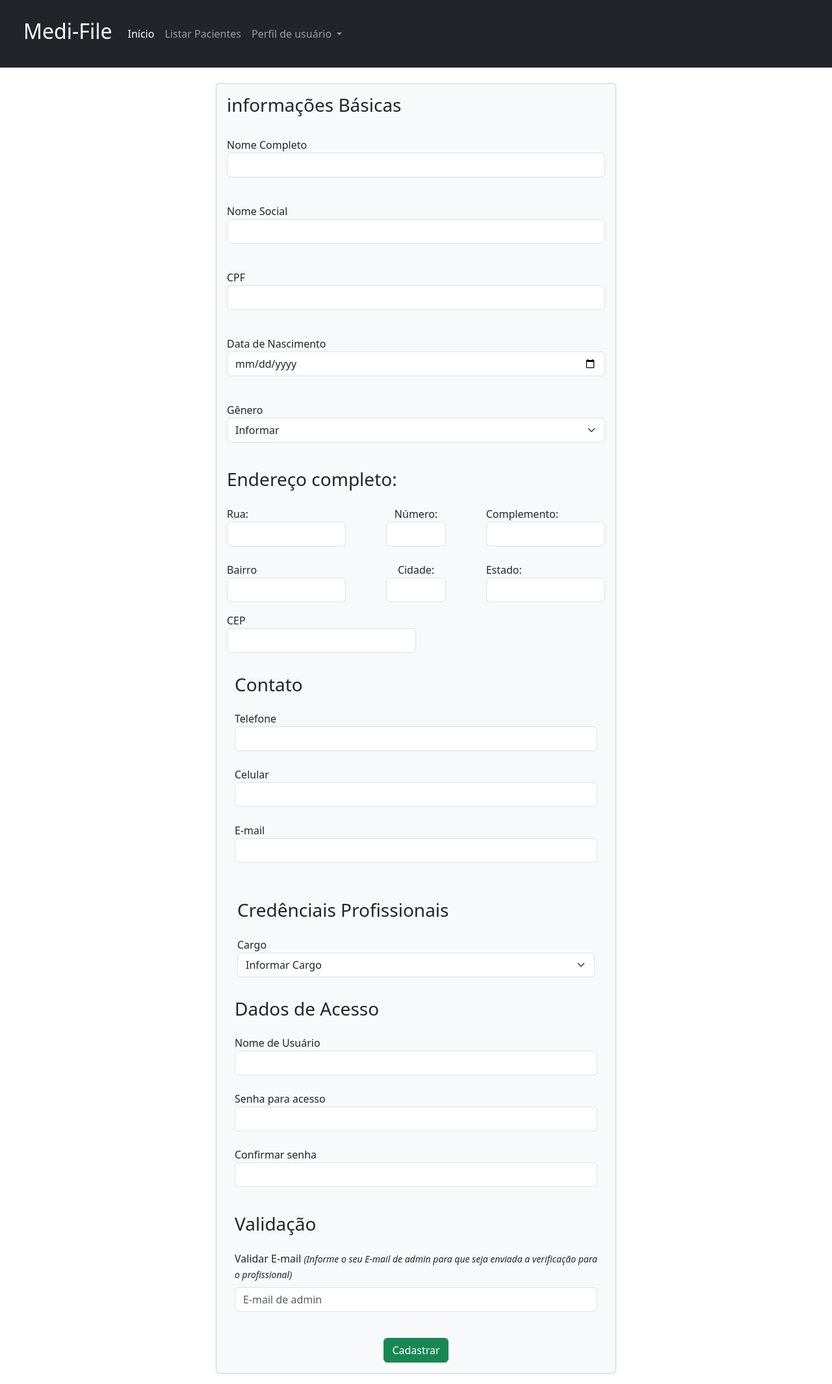
After one commit to LucasPaulo001/Medi-File, a Node server app: template src/views/admin/proRegistration.handlebars in a window 1280 px wide. The commit adds this page. Shown: the whole page at 65% size. Run offline with Node 20, Linux system fonts and the light colour scheme; the template is opened without the code that fills it, so the values that code supplies are empty; some libraries are stand-ins or nearby versions.

Commit message:
melhorias de interface e adição de forms para cadastro de profissionais/funcionalidade de cadastro de funcionais e validação de token via email

```diff
--- a/app.js
+++ b/app.js
@@ -10,6 +10,7 @@ const homeRoutes = require('./src/routes/homeRoutes')
 const registerPatientRoutes = require('./src/routes/registerPatient')
 const patientList = require('./src/routes/patientList')
 const perfilUser = require('./src/routes/perfilUser')
+const proRegister = require('./src/routes/authProfessionals')
 
 const connectDB = require('./src/config/db')
 const sessionConfig = require('./src/config/session')
@@ -62,6 +63,9 @@ const app = express()
         //Rota de listagem de dados do usuário
         app.use('/admin', perfilUser)
 
+        //Rota de cadastro de profissionais
+        app.use('/admin', proRegister)
+
 //Configuração de conexão ao servidor
 const PORT = 8081
 app.listen(PORT, () => {
--- a/package.json
+++ b/package.json
@@ -5,6 +5,7 @@
     "express-handlebars": "^8.0.1",
     "express-session": "^1.18.1",
     "moment": "^2.30.1",
-    "mongoose": "^8.8.4"
+    "mongoose": "^8.8.4",
+    "nodemailer": "^6.9.16"
   }
 }
--- /dev/null
+++ b/public/css/pageCadProfessionals.css
@@ -0,0 +1,6 @@
+.number{
+    align-items: center;
+    display: flex !important;
+    justify-content: center;
+    flex-direction: column;
+}
--- a/public/js/code.js
+++ b/public/js/code.js
@@ -3,19 +3,34 @@ console.log('ola')
 function verificar(role){
     const crm = document.getElementById('crm')
     const corem = document.getElementById('corem')
+    const espMedica = document.getElementById('espMedica')
+
     if(role == 'medico'){
         crm.classList.remove('d-none')
+        espMedica.classList.remove('d-none')
     }
     else{
         crm.classList.add('d-none')
     }
-    if(role == 'enfermeiro' || role == 'tec. enfermagem'){
+
+    if(role == 'enfermeiro'){
         corem.classList.remove('d-none')
+        espMedica.classList.add('d-none')
     }
     else{
         corem.classList.add('d-none')
     }
     console.log(role)
+}
+function verificarGen(value){
+    const otherGen = document.getElementById('outroGen')
+    if(value == 'outro'){
+        otherGen.classList.remove('d-none')
+    }
+    else{
+        otherGen.classList.add('d-none')
+    }
+    console.log(value)
 }
 //Verificar se os campos CRM e COREM estão vazios ou não
 document.querySelector('form').addEventListener('submit', (event) => {
--- a/public/js/windowsHome.js
+++ b/public/js/windowsHome.js
@@ -23,7 +23,7 @@ if(localHour >= 18){
     img.src = '/assets/images/noite.png'
     msg.appendChild(img)
 }
-else if(localHour > 0 && localHour < 5){
+else if(localHour >= 0 && localHour < 5){
     msg.innerHTML = "<h4>Tenha uma Boa Madrugada!</h4>"
     img.style.height = '90px'
     img.src = '/assets/images/madrugada.png'
--- a/src/models/Patient.js
+++ b/src/models/Patient.js
@@ -5,6 +5,10 @@ const Schema = mongoose.Schema
 //Criando modelo de paciente para o banco de dados
 const patientSchema = new Schema({
     nomePaciente: {
+        type: String,
+        required: true
+    },
+    nomeSocial: {
         type: String,
         required: true
     },
--- a/src/routes/registerPatient.js
+++ b/src/routes/registerPatient.js
@@ -5,6 +5,7 @@ const connectDB = require('../config/db')
 const moment = require('moment')
 const patientRoute = express.Router()
 const Paciente = require('../models/Patient')
+const { isAdmin } = require('../config/permissions')
 
 //Conectando ao banco de dados
     connectDB()
@@ -13,15 +14,16 @@ const Paciente = require('../models/Patient')
     // patientRoute.get('/register-patient', (req, res) => {
     //     res.render('admin/home')
     // })
-    patientRoute.post('/home', (req, res) => {
+    patientRoute.post('/home', isAdmin, (req, res) => {
         //Pegando dados de paciente do forms
-            const {nomePaciente, dataNascimento, genero, cpf, phone, alergias} = req.body
+            const {nomePaciente, nomeSocial, dataNascimento, genero, cpf, phone, alergias} = req.body
 
         //Criando novo paciente
             const formateddate = moment(dataNascimento).format('YYYY-MM-DD')
 
             new Paciente({
                 nomePaciente: nomePaciente,
+                nomeSocial: nomeSocial,
                 dataNascimento: formateddate,
                 genero: genero,
                 cpf: cpf,
--- a/src/views/admin/patientList.handlebars
+++ b/src/views/admin/patientList.handlebars
@@ -23,6 +23,7 @@
                     <thead>
                         <tr>
                             <th scope="col">Nome</th>
+                            <th scope="col">Nome Social</th>
                             <th scope="col">Data de nascimento</th>
                             <th scope="col">Gênero</th>
                             <th scope="col">CPF</th>
@@ -34,6 +35,7 @@
                         {{#each pacientes}}
                             <tr>
                                     <td>{{this.nomePaciente}}</td>
+                                    <td>{{this.nomeSocial}}</td>
                                     <td>{{this.dataNascimento}}</td>
                                     <td>{{this.genero}}</td>
                                     <td>{{this.cpf}}</td>
--- a/src/views/admin/perfilUser.handlebars
+++ b/src/views/admin/perfilUser.handlebars
@@ -12,7 +12,8 @@
                 <h2>Seus dados</h2>
             </div>
             <ul class="list-group mt-4 list-group-flush">
-                <li class="list-group-item">Nome de Usuário: <strong>{{data.nome}}</strong></li>
+                <li class="list-group-item">Nome Completo: <strong>{{data.nome}}</strong></li>
+                <li class="list-group-item">Nome de usuário: <strong>{{data.nomeuser}}</strong></li>
                 <li class="list-group-item">E-mail: <strong>{{data.email}}</strong></li>
                 <li class="list-group-item">Função no Sistema: <span class="text-success">{{data.role}}</span></li>
             </ul>
--- /dev/null
+++ b/src/views/admin/proRegistration.handlebars
@@ -0,0 +1,156 @@
+<!DOCTYPE html>
+<html lang="pt-br">
+<head>
+    <meta charset="UTF-8">
+    <meta name="viewport" content="width=device-width, initial-scale=1.0">
+    <title>Medi-File (Registro de Profissionais)</title>
+    <link rel="stylesheet" href="/css/pageCadProfessionals.css">
+</head>
+<body>
+    <dir class="container mt-4 w-50">
+        {{!-- Parte de informações básicas --}}
+        <form action="/admin/registerPro" method="post">
+            <div class="card bg-light p-3">
+                <h3>informações Básicas</h3>
+                <div class="mb-3 mt-4">
+                    <label for="nomePro">Nome Completo</label>
+                    <input type="text" id="nomePro" name="nome" class="form-control">
+                </div>
+                <div class="mb-3 mt-4">
+                    <label for="nomeSocial">Nome Social</label>
+                    <input type="text" name="nomeuser" id="nomeSocial" class="form-control">
+                </div>
+                <div class="mb-3 mt-4">
+                    <label for="cpf-pro">CPF</label>
+                    <input type="text" name="cpfDoProfissional" id="cpf-pro" class="form-control">
+                </div>
+                <div class="mb-3 mt-4">
+                    <label for="nascPro">Data de Nascimento</label>
+                    <input type="date" name="dataNascimentoProfissional" id="nascPro" class="form-control">
+                </div>
+                <div class="mb-3 mt-4">
+                    <label for="genero-Pro">Gênero</label>
+                    <select name="generoProfissional" onclick="verificarGen(document.getElementById('genero-Pro').value)" id="genero-Pro" class="form-select" aria-label="Default select example">
+                        <option selected>Informar</option>
+                        <option value="masculino">Masculino</option>
+                        <option value="feminino">Feminino</option>
+                        <option value="naoEspecificar">Não especificar</option>
+                        <option value="outro">Outro</option>
+                    </select>
+                    <div class="mb-3 mt-4 d-none" id="outroGen">
+                        <label for="generoDiv">Informe</label>
+                        <input type="text" name="outroGenero" class="form-control" id="generoDiv">
+                    </div>
+                </div>
+                {{!-- Parte de endereço --}}
+                <div class="mb-3 mt-4">
+                    <h3>Endereço completo:</h3>
+                    <div class="mb-3 mt-4 d-flex gap-3">
+                        <div>
+                            <label for="street">Rua:</label>
+                            <input type="text" name="rua" id="street" class="form-control">
+                        </div>
+                        <div class="number d-block justify-content-center">
+                            <label for="number">Número:</label>
+                            <input type="text" class="form-control w-50" name="numero">
+                        </div>
+                        <div>
+                            <label for="number">Complemento:</label>
+                            <input type="text" class="form-control w-70" name="complemento">
+                        </div>
+                    </div>
+                    <div class="mb-3 mt-4 d-flex gap-3">
+                        <div>
+                            <label for="neighborhood">Bairro</label>
+                            <input type="text" name="bairro" id="neighborhood" class="form-control">
+                        </div>
+                        <div class="number d-block justify-content-center">
+                            <label for="city">Cidade:</label>
+                            <input type="text" name="cidade" class="form-control w-50" id="city">
+                        </div>
+                        <div>
+                            <label for="state">Estado:</label>
+                            <input type="text" name="estado" class="form-control w-70" id="state">
+                        </div>
+                    </div>
+                    <div class="mb-3 w-50">
+                        <label for="cep">CEP</label>
+                        <input type="text" name="cep" class="form-control" id="cep">
+                    </div>
+                </div>
+                {{!-- Parte de contato --}}
+                <div class="container">
+                    <h3>Contato</h3>
+                    <div class="mb-3 mt-4">
+                        <label for="phone">Telefone</label>
+                        <input type="tel" name="telefone" class="form-control" id="phone">
+                    </div>
+                    <div class="mb-3 mt-4">
+                        <label for="cel">Celular</label>
+                        <input type="tel" name="celular" class="form-control" id="cel">
+                    </div>
+                    <div class="mb-3 mt-4">
+                        <label for="email">E-mail</label>
+                        <input type="text" name="email" class="form-control" id="email">
+                    </div>
+                </div>
+                {{!-- Credênciais profissionais --}}
+                <div class="container mt-4 p-3">
+                    <h3>Credênciais Profissionais</h3>
+                    <div class="mb-3 mt-4">
+                        <label for="role">Cargo</label>
+                        <select class="form-select" onclick="verificar(document.getElementById('role').value)" name="cargo" id="role" aria-label="Default select example">
+                            <option selected>Informar Cargo</option>
+                            <option value="medico">Médico</option>
+                            <option value="enfermeiro">Enfermeiro</option>
+                            <option value="admin">Administrador</option>
+                        </select>
+                    </div>
+                    <div class="mb-3 mt-4 d-none" id="crm">
+                        <label for="crm">CRM</label>
+                        <input type="text" class="form-control" id="crm" name="crm">
+                    </div>
+                    <div class="mb-3 mt-4 d-none" id="corem">
+                        <label for="corem">COREM</label>
+                        <input type="text" class="form-control" id="corem" name="corem">
+                    </div>
+                    <div class="mb-3 mt-4 d-none" id="espMedica">
+                        <label for="espMedica">Especialidade Médica</label>
+                        <input type="text" class="form-control" id="espMedica" name="especialidadeMedica">
+                    </div>
+                </div>
+                {{!-- Dados de acesso --}}
+                <div class="container">
+                    <h3>Dados de Acesso</h3>
+                    <div class="mb-3 mt-4">
+                        <label for="nomeUser">Nome de Usuário</label>
+                        <input type="text" name="nomeDeUsuario" class="form-control" id="nomeUser">
+                    </div>
+                    <div class="mb-3 mt-4">
+                        <label for="senhaUser">Senha para acesso</label>
+                        <input type="password" name="password" class="form-control" id="senhaUser">
+                    </div>
+                    <div class="mb-3 mt-4">
+                        <label for="senhaUser">Confirmar senha</label>
+                        <input type="password" name="passwordConfirm" class="form-control" id="senhaUser">
+                    </div>
+                </div>
+                <div class="container mt-4">
+                    <h3>Validação</h3>
+                    <div class="mb-3 mt-4">
+                        <label for="confirmarEmail" class="form-label">Validar E-mail <i><small>(Informe o seu E-mail de admin para que seja enviada a verificação para o profissional)</small></i></label>
+                        <input type="email" placeholder="E-mail de admin" class="form-control" id="confirmarEmail" name="emailAdmin">
+                    </div>
+                </div>
+                <div class="mt-4 w-100 d-flex justify-content-center">
+                    <button class="btn btn-success" type="submit">Cadastrar</button>
+                </div>
+            </div>
+        </dir>
+    </form>
+    <script src="/js/code.js"></script>
+    <script>
+
+    </script>
+</body>
+</html>
--- a/src/views/admin/register.handlebars
+++ b/src/views/admin/register.handlebars
@@ -16,8 +16,12 @@
                     <h1>Faça seu Cadastro</h1>
                 </div><br>
                 <div class="mb-3">
-                    <label class="form-label">Nome</label>
+                    <label class="form-label">Nome Completo</label>
                     <input type="text" required name="nome"  class="form-control" id="exampleInputEmail1" aria-describedby="emailHelp">
+                </div>
+                <div class="mb-3">
+                    <label class="form-label">Nome de Usuário</label>
+                    <input type="text" required name="nomeuser"  class="form-control" id="exampleInputEmail1" aria-describedby="emailHelp">
                 </div>
                 <div class="mb-3">
                     <label for="exampleInputEmail1" class="form-label">E-mail</label>
--- /dev/null
+++ b/src/views/admin/verifyEmail.handlebars
@@ -0,0 +1,6 @@
+<div class="container mb-3 mt-4">
+    <div class="card p-3 bg-dark text-light">
+        <h1>E-mail verificado com sucesso!</h1>
+    </div>
+    <p>Agora é só entrar no link e fazer seu login com o email e senha fornecidos: <a href="profissionaisLogin.handlebars">http://localhost:8081/admin/professional/login</a></p>
+</div>
--- a/src/views/layouts/main.handlebars
+++ b/src/views/layouts/main.handlebars
@@ -6,8 +6,8 @@
     <title>Medi-File</title>
     <link rel="stylesheet" href="https://cdn.jsdelivr.net/npm/bootstrap-icons@1.11.3/font/bootstrap-icons.min.css">
     <link href="https://cdn.jsdelivr.net/npm/bootstrap@5.3.3/dist/css/bootstrap.min.css" rel="stylesheet" integrity="sha384-QWTKZyjpPEjISv5WaRU9OFeRpok6YctnYmDr5pNlyT2bRjXh0JMhjY6hW+ALEwIH" crossorigin="anonymous">
-    <link rel="stylesheet" href="/css/bootstrap.css">
     <link rel="stylesheet" href="/css/style.css">
+    <link rel="stylesheet" href="/css/pageCadProfessionals.css">
 </head>
 <body class="d-block text-light">
     {{#if showHeader}}
```
Also changed, not shown: src/models/Professional.js (added, +153 -0 lines), src/models/user.js (+6 -1 lines), src/routes/authProfessionals.js (added, +140 -0 lines), src/routes/authRoutes.js (+6 -2 lines), src/views/admin/home.handlebars (+6 -2 lines), src/views/admin/profissionaisLogin.handlebars (added, +42 -0 lines), 1 other file.
